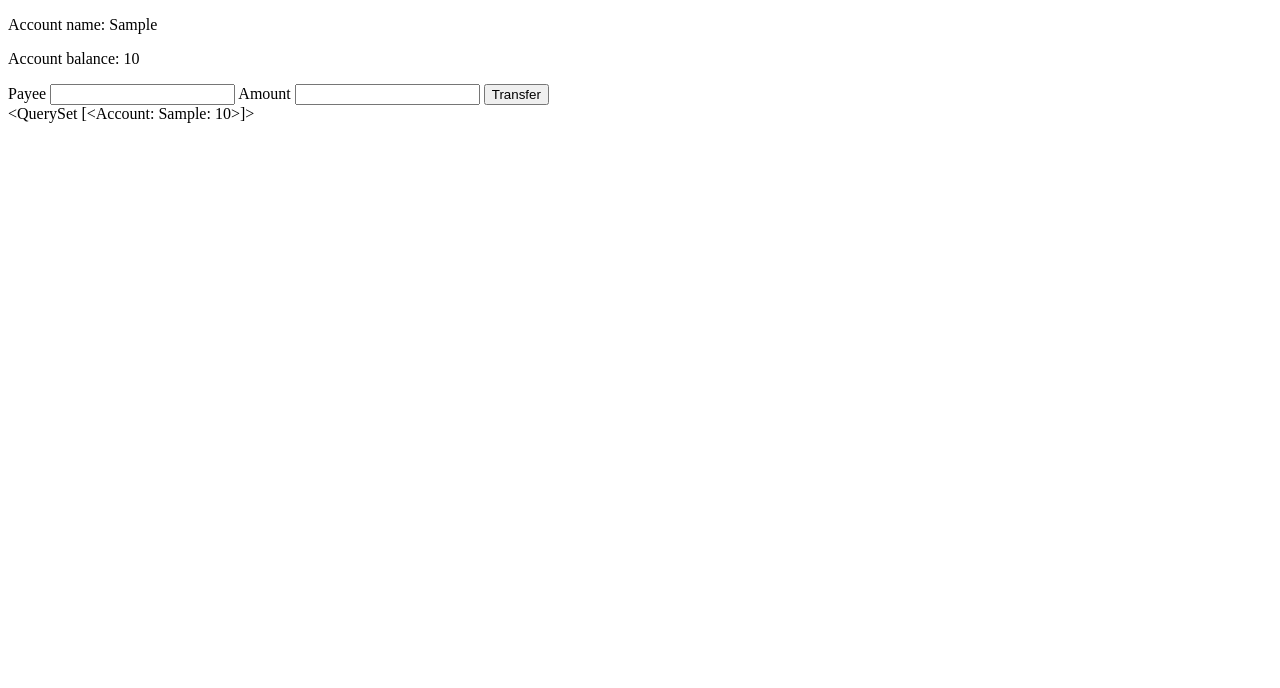
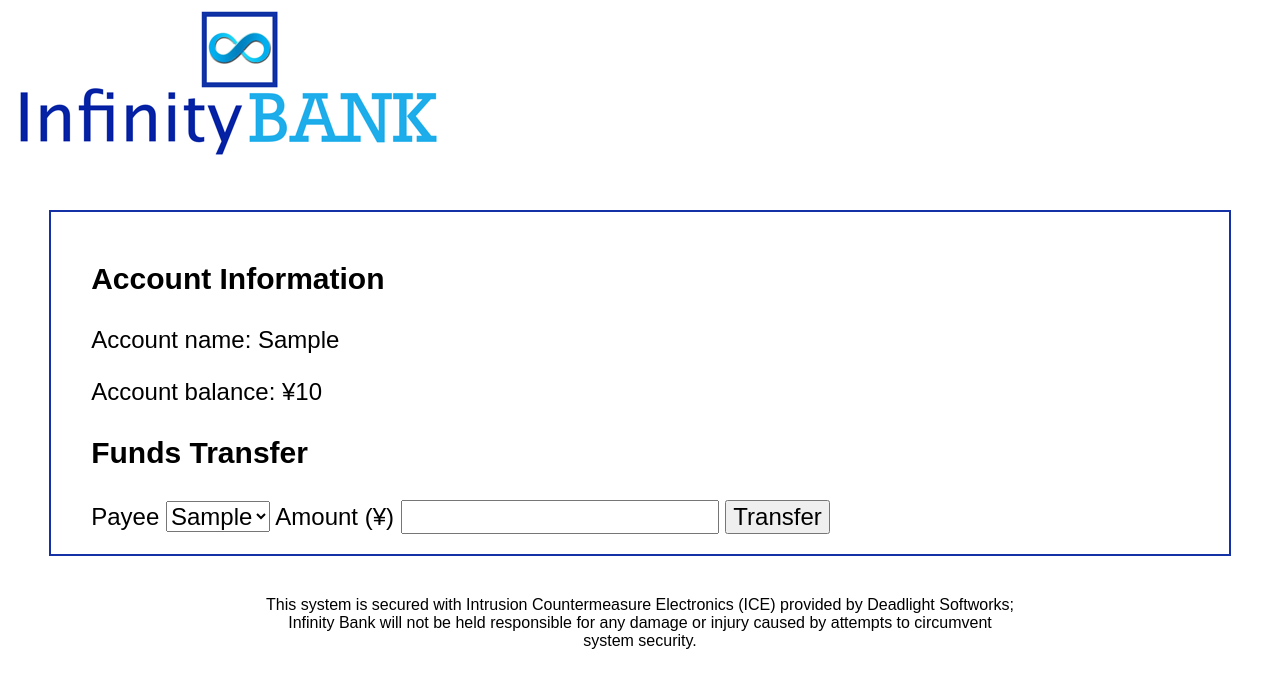
Before and after one commit to BlackgateResearch/cyberpunk-bank, a Django app: page /account/1/ in a window 1280 px wide. Shown: the top 688 px of the page. Run offline with Django 3.2, Linux system fonts and the light colour scheme; tables that the repository leaves empty hold one stand-in row (values such as "Sample post").

Commit message:
markup updates

```diff
--- a/bank/templates/account.html
+++ b/bank/templates/account.html
@@ -10,17 +10,22 @@
 			</section>
 			{% endif %}
 			<section class="account-info">
+				<h1>Account Information</h1>
 				<p>Account name: {{ account.holder }}</p>
-				<p>Account balance: {{ account.balance }}</p>
+				<p>Account balance: &yen;{{ account.balance }}</p>
 			</section>
 			<section class="transfer">
+				<h1>Funds Transfer</h1>
 				<form name="transfer" method="get">
 					<label for="payee">Payee</label>
-					<input type="text" name="payee" id="payee">
-					<label for="amount">Amount</label>
+					<select name="payee" id="payee">
+						{% for payee_account in all_accounts %}
+							<option value="{{ payee_account.account_id}}">{{ payee_account.holder }}</option>
+						{% endfor %}
+					</select>
+					<label for="amount">Amount (&yen;)</label>
 					<input type="text" name="amount" id="amount">
 					<button type="submit">Transfer</button>
 				</form>
 			</section>
-			{{all_accounts}}
 {% endblock %}
--- a/bank/templates/base.html
+++ b/bank/templates/base.html
@@ -1,9 +1,16 @@
 <!doctype html>
 <html>
 	<head>
-		<title>{% block title %}{% endblock%} | Banking system</title>
+		<title>{% block title %}{% endblock%} | Infinity Banking System</title>
+		<link rel="stylesheet" type="text/css" media="screen" href="/static/style.css" />
 	</head>
 	<body>
-	{% block content %}{% endblock %}
+		<header>
+			<img src="/static/infinity-logo.png" alt="Infinity Bank" /><h1>{% block page-header %}{% endblock %}</h1>
+		</header>
+		<section class="main-content">
+			{% block content %}{% endblock %}
+		</section>
+		<footer>This system is secured with Intrusion Countermeasure Electronics (ICE) provided by Deadlight Softworks; Infinity Bank will not be held responsible for any damage or injury caused by attempts to circumvent system security.</footer>
 	</body>
 </html>
```
